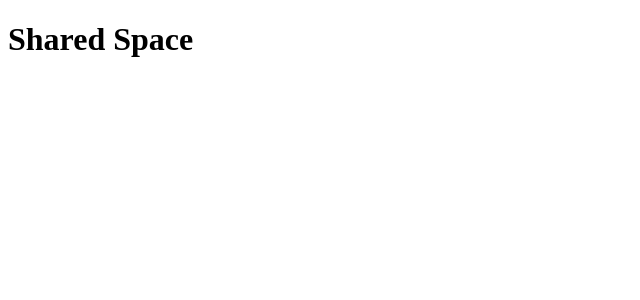
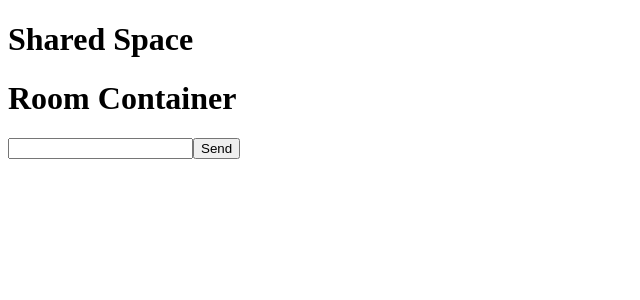
Before and after one commit to moranja/sharedspace, a React (Create React App) app in the folder sharedspace-frontend/: page / in a window 1280 px wide. Shown: the top 300 px of the page, without its empty margins (0-640 px from the left). Built offline with nearby package versions, Linux system fonts and the light colour scheme.

Commit message:
basic chatbox

```diff
--- a/sharedspace-frontend/src/App.js
+++ b/sharedspace-frontend/src/App.js
@@ -1,9 +1,11 @@
 import React from 'react'
+import RoomContainer from './containers/RoomContainer'
 
 function App() {
   return (
     <div className="App">
       <h1>Shared Space</h1>
+      <RoomContainer />
     </div>
   )
 }
--- a/sharedspace-frontend/src/components/ChatBox.js
+++ b/sharedspace-frontend/src/components/ChatBox.js
@@ -0,0 +1,12 @@
+import React from 'react'
+
+const ChatBox = (props) => (
+  <div>
+    <form onSubmit={props.handleSubmit} >
+      <input name="message" type="text" value={props.message}  onChange={props.handleChange}/>
+      <input type="submit" value="Send"/>
+    </form>
+  </div>
+)
+
+export default ChatBox
--- /dev/null
+++ b/sharedspace-frontend/src/components/ChatMessage.js
@@ -0,0 +1,11 @@
+import React from 'react'
+
+const ChatMessage = (props) => (
+  <div>
+  {/* if userID === my ID ? align right : align left */}
+    <h1>{props.message.userID}</h1>
+    <p>{props.message.content}</p>
+  </div>
+)
+
+export default ChatMessage
--- a/sharedspace-frontend/src/containers/ChatContainer.js
+++ b/sharedspace-frontend/src/containers/ChatContainer.js
@@ -0,0 +1,39 @@
+import React from 'react'
+import ChatBox from '../components/ChatBox'
+import ChatHistoryContainer from './ChatHistoryContainer'
+
+export default class ChatContainer extends React.Component {
+
+  state = {
+    messages: [],
+    workingMessage: ""
+  }
+
+  handleChange = (e) => {
+    e.persist()
+    this.setState({workingMessage: e.target.value})
+  }
+
+  handleSubmit = (e) => {
+    e.persist()
+    e.preventDefault()
+    const newMessage = {
+      userID: 1,
+      content: this.state.workingMessage,
+      sentAt: "test"
+    }
+    this.setState({ messages: [...this.state.messages, newMessage]})
+  }
+  // Don't think this needs a controlled form, no reason to care what every letter they type is til they send it, unless we wanted to implement some sort of "Mark is typing..." detail
+
+
+  render() {
+    console.log(this.state)
+    return (
+      <div>
+        <ChatHistoryContainer messages={this.state.messages} />
+        <ChatBox handleSubmit={this.handleSubmit} handleChange={this.handleChange}/>
+      </div>
+    )
+  }
+}
--- /dev/null
+++ b/sharedspace-frontend/src/containers/ChatHistoryContainer.js
@@ -0,0 +1,13 @@
+import React from 'react'
+import ChatMessage from '../components/ChatMessage'
+
+export default class ChatHistoryContainer extends React.Component {
+
+  render() {
+    return (
+      <div>
+        {this.props.messages.map(msg => <ChatMessage message={msg} />)}
+      </div>
+    )
+  }
+}
--- a/sharedspace-frontend/src/containers/RoomContainer.js
+++ b/sharedspace-frontend/src/containers/RoomContainer.js
@@ -0,0 +1,15 @@
+import React from 'react'
+import ChatContainer from './ChatContainer'
+
+export default class RoomContainer extends React.Component {
+
+
+  render() {
+    return (
+      <div>
+        <h1>Room Container</h1>
+        <ChatContainer />
+      </div>
+    )
+  }
+}
```
Also changed, not shown: sharedspace-frontend/src/components/ChatHistory.js (deleted).
